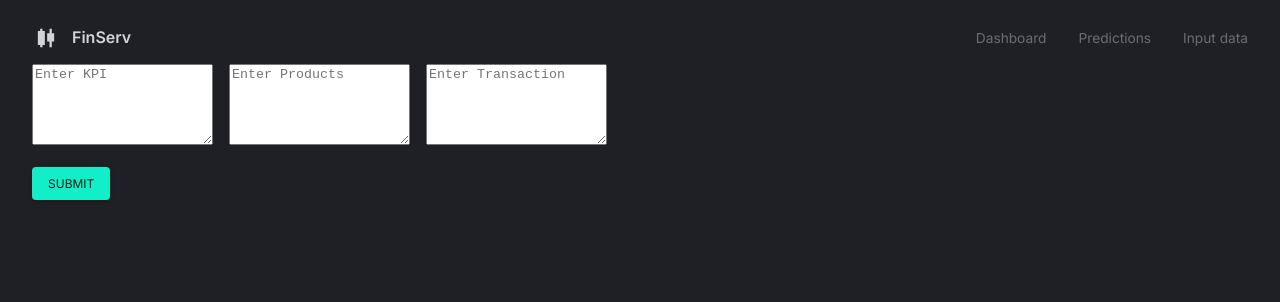
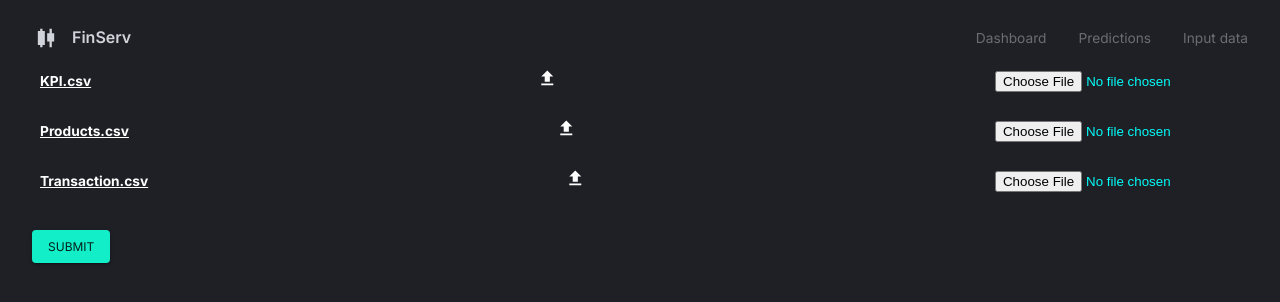
Before and after one commit to codescalper/Finser, a React (Vite) app in the folder client/: page /inputData in a window 1280 px wide. Shown: the top 302 px of the page. Built offline with nearby package versions, Linux system fonts and the light colour scheme; no server answers.

Commit message:
Added upload file option

```diff
--- a/client/src/pages/InputData/index.tsx
+++ b/client/src/pages/InputData/index.tsx
@@ -1,4 +1,4 @@
-import { Button, CircularProgress, TextareaAutosize } from "@mui/material";
+import { Button, CircularProgress } from "@mui/material";
 import Snackbar from "@mui/material/Snackbar";
 import { useState } from "react";
 import { useNavigate } from "react-router-dom";
@@ -6,13 +6,13 @@ import IconButton from "@mui/material/IconButton";
 import CloseIcon from "@mui/icons-material/Close";
 import React from "react";
 import axios from "axios";
+import { FileUpload } from "@mui/icons-material";
 
 function InputData() {
-  const [kpi, setKpi] = useState("");
+  const [kpi, setKpi] = useState(null);
+  const [products, setProducts] = useState(null);
+  const [transaction, setTransaction] = useState(null);
   const [loading, setLoading] = useState(false);
-
-  const [products, setProducts] = useState("");
-  const [transaction, setTransaction] = useState("");
   const navigate = useNavigate();
   const [open, setOpen] = useState(false);
 
@@ -44,76 +44,156 @@ function InputData() {
   );
 
   const handleSubmit = async () => {
-    // Handle form submission logic here
-    if (
-      kpi.trim() === "" ||
-      products.trim() === "" ||
-      transaction.trim() === ""
-    ) {
+    if (!kpi || !products || !transaction) {
       setOpen(true);
-      // Notify the user to fill in all fields
-      // alert("Please fill in all fields before submitting.");
       return;
     }
     try {
-      // Send the input data to the backend server
       setLoading(true);
-      const parsedKpi = JSON.parse(kpi);
-      const parsedProducts = JSON.parse(products);
-      const parsedTransaction = JSON.parse(transaction);
-      await axios.post('http://localhost:1337/data', {
-        kpi: parsedKpi,
-        products: parsedProducts,
-        transaction: parsedTransaction,
-      });
+      const formData = new FormData();
+      formData.append("kpi", kpi);
+      formData.append("products", products);
+      formData.append("transaction", transaction);
 
-      // Navigate to the root path after successful submission
-      navigate('/');
-      console.log("SUBMITTEDDD DATA SUCCESSFULLY")
-      console.log("KPI:", kpi);
-      console.log("Products:", products);
-      console.log("Transaction:", transaction);
+      await axios.post("http://localhost:1337/data", formData);
+      navigate("/");
+      console.log("SUBMITTED DATA SUCCESSFULLY");
     } catch (error) {
-      console.error('Error submitting data:', error);
-      // Handle error if needed
-    }finally{
+      console.error("Error submitting data:", error);
+    } finally {
       setLoading(false);
     }
-
   };
 
   return (
     <div className="flex flex-col items-center space-y-4 justify-center h-screen bg-[#2e2e2e] p-8">
-      <div className="w-full max-w-3xl Space-y-5">
-        <TextareaAutosize
-          placeholder="Enter KPI"
-          required
-          value={kpi}
-          onChange={(e) => setKpi(e.target.value)}
-          className="w-full bg-[#4c4c4c] pl-5 text-white p-2 rounded-md resize-vertical font-mono ml-4"
-          minRows={5}
-          maxRows={10}
-        />
-        <TextareaAutosize
-          placeholder="Enter Products"
-          value={products}
-          required
-          onChange={(e) => setProducts(e.target.value)}
-          className="w-full bg-[#4c4c4c] pl-5 text-white p-2 rounded-md resize-vertical font-mono mb-4"
-          style={{ marginLeft: "16px" }}
-          minRows={5}
-          maxRows={10}
-        />
-        <TextareaAutosize
-          placeholder="Enter Transaction"
-          value={transaction}
-          required
-          onChange={(e) => setTransaction(e.target.value)}
-          className="w-full bg-[#4c4c4c] text-white p-2 rounded-md resize-vertical font-mono mb-4"
-          style={{ marginLeft: "16px" }}
-          minRows={5}
-          maxRows={10}
-        />
+      <div className="w-full max-w-3xl space-y-5">
+        <div
+          style={{
+            display: "flex",
+            flexDirection: "row",
+            alignItems: "center",
+            justifyContent: "space-between",
+            marginBottom: "16px",
+          }}
+        >
+          <label
+            htmlFor="kpi-file"
+            style={{
+              color: "white",
+              fontWeight: "bold",
+              textDecoration: "underline",
+              padding: "4px 8px",
+              cursor: "pointer",
+            }}
+          >
+            KPI.csv
+          </label>
+          <label
+            htmlFor="kpi-file"
+            style={{
+              color: "white",
+              fontWeight: "bold",
+              textDecoration: "underline",
+              padding: "4px 8px",
+              cursor: "pointer",
+            }}
+          >
+            <FileUpload />
+          </label>
+          <input
+            type="file"
+            id="kpi-file"
+            style={{color:"#03fcf8"}}
+            accept=".csv"
+            onChange={(e) => setKpi(e.target.files[0])}
+            className="hidden"
+          />
+        </div>
+        <div
+          style={{
+            display: "flex",
+            flexDirection: "row",
+            alignItems: "center",
+            justifyContent: "space-between",
+            marginBottom: "16px",
+          }}
+        >
+          <label
+            htmlFor="products-file"
+            style={{
+              color: "white",
+              fontWeight: "bold",
+              textDecoration: "underline",
+              padding: "4px 8px",
+              cursor: "pointer",
+            }}
+          >
+            Products.csv
+          </label>
+          <label
+            htmlFor="products-file"
+            style={{
+              color: "white",
+              fontWeight: "bold",
+              textDecoration: "underline",
+              padding: "4px 8px",
+              cursor: "pointer",
+            }}
+          >
+            <FileUpload />
+          </label>
+          <input
+            type="file"
+            style={{color:"#03fcf8"}}
+            id="products-file"
+            accept=".csv"
+            onChange={(e) => setProducts(e.target.files[0])}
+            className="hidden"
+          />
+        </div>
+        <div
+          style={{
+            display: "flex",
+            flexDirection: "row",
+            alignItems: "center",
+            justifyContent: "space-between",
+            marginBottom: "16px",
+          }}
+        >
+          <label
+            htmlFor="transaction-file"
+            style={{
+              color: "white",
+              fontWeight: "bold",
+              textDecoration: "underline",
+              padding: "4px 8px",
+              cursor: "pointer",
+            }}
+          >
+            Transaction.csv
+          </label>
+          <label
+            htmlFor="transaction-file"
+            style={{
+              color: "white",
+              fontWeight: "bold",
+              textDecoration: "underline",
+              padding: "4px 8px",
+              cursor: "pointer",
+            }}
+          >
+            <FileUpload />
+          </label>
+          <input
+            type="file"
+            id="transaction-file"
+            style={{color:"#03fcf8"}}
+            accept=".csv"
+            onChange={(e) => setTransaction(e.target.files[0])}
+            className="hidden"
+          />
+        </div>
       </div>
       <Button
         variant="contained"
@@ -122,13 +202,13 @@ function InputData() {
         onClick={handleSubmit}
         style={{ marginTop: "16px" }}
       >
-          {loading ? <CircularProgress size={24} /> : "Submit"}
+        {loading ? <CircularProgress size={24} /> : "Submit"}
       </Button>
       <Snackbar
         open={open}
         autoHideDuration={6000}
         onClose={handleClose}
-        message="Hey please fill in each textbox and data in json format"
+        message="Please select all three files before submitting."
         action={action}
       />
     </div>
```
